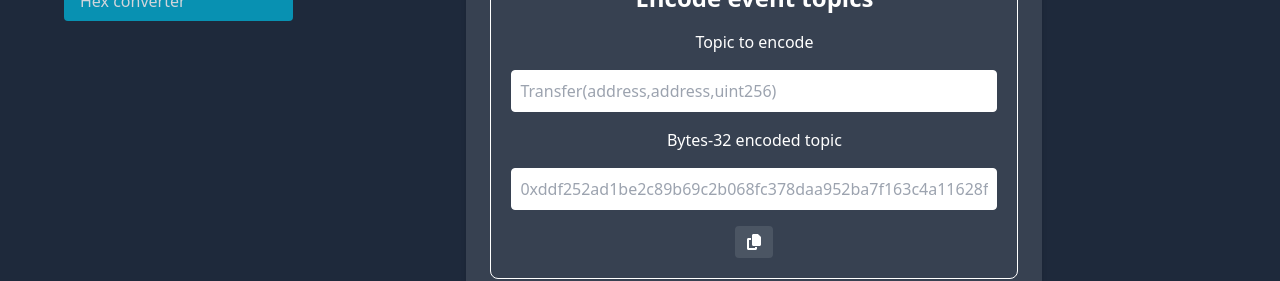
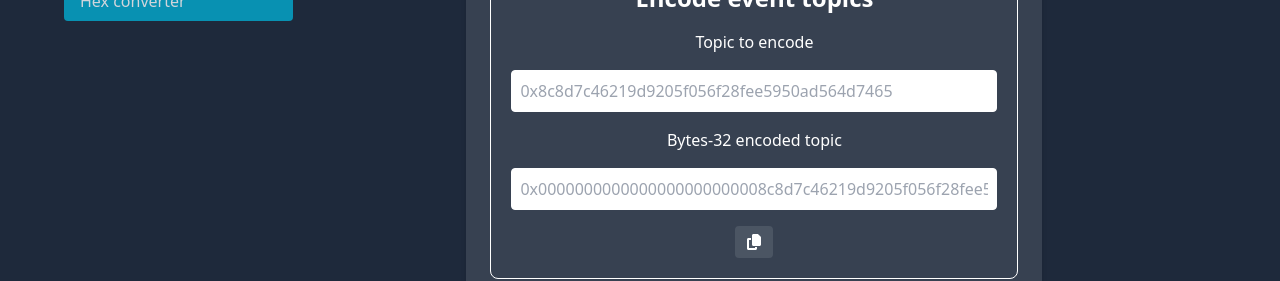
Before and after one commit to chainstacklabs/evm-knife, a Next.js app: page / in a window 1280 px wide. Shown: the part 637-918 px from the top of the page. Built offline with nearby package versions, Linux system fonts and the light colour scheme.

Commit message:
Fix topics encoder

```diff
--- a/src/components/Converter.jsx
+++ b/src/components/Converter.jsx
@@ -11,7 +11,12 @@ const Converter = () => {
   const [inputValues, setInputValues] = useState(["", "", ""]);
   const [outputValues, setOutputValues] = useState(["", "", ""]);
   const [showNotification, setShowNotification] = useState(false);
-  let [conversionDirection, setConversionDirection] = useState("decimalToHex");
+  const [conversionDirection, setConversionDirection] = useState("decimalToHex");
+
+  // State variablle for the second tool for each element
+  const [inputValues2, setInputValues2] = useState(["", "", ""]);
+  const [outputValues2, setOutputValues2] = useState(["", "", ""]);
+
 
   // Copy notification function
 const showCopyNotification = () => {
@@ -40,6 +45,12 @@ const encodeEvent = (event) => {
   return keccakHash || ""; // Return the keccakHash or an empty string
 };
 
+const encodeTopic = async (topic) => {
+  const encodedParameter = Web3.utils.padLeft(topic, 64); // 64 characters = 32 bytes encoding
+  return encodedParameter;
+}
+
+// Functions to encode solidity functions and parameters
 const encodeFunction = async (func) => {
   const hashedFunction = Web3.utils.keccak256(func);
   if (hashedFunction) {
@@ -110,6 +121,28 @@ const hexToDecimal = (hexNumber) => {
     );
   };
 
+  // New function to handle input change for the second section
+  const handleSecondInputChange = async (event) => {
+    const inputValue = event.target.value;
+    setInputValues2(
+      inputValues2.map((v, i) => (i === currentElement ? inputValue : v))
+    );
+
+    if (inputValue === "") {
+      setOutputValues2(
+        outputValues2.map((v, i) => (i === currentElement ? [""] : v))
+      );
+      return;
+    }
+
+    const outputValue = await encodeTopic(inputValue);
+
+    setOutputValues2(
+      outputValues2.map((v, i) => (i === currentElement ? outputValue : v))
+    );
+  };
+
+
   const elements = [
     <div
       key="element-1"
@@ -153,9 +186,9 @@ const hexToDecimal = (hexNumber) => {
       <h3 className="mb-4">Topic to encode</h3>
       <input
         type="text"
-        value={inputValues[currentElement]}
-        onChange={handleInputChange}
-        placeholder={"Transfer(address,address,uint256)"}
+        value={inputValues2[currentElement]}
+        onChange={handleSecondInputChange}
+        placeholder={"0x8c8d7c46219d9205f056f28fee5950ad564d7465"}
         className="bg-white text-black p-2 rounded border border-white w-full sm:w-1/2 md:w-full"
       />
       <div className="flex flex-col items-center w-full sm:w-1/2 md:w-full">
@@ -163,15 +196,15 @@ const hexToDecimal = (hexNumber) => {
         <input
           className="bg-white text-black p-2 rounded border border-white w-full"
           type="text"
-          value={outputValues[currentElement]}
+          value={outputValues2[currentElement]}
           placeholder={
-            "0xddf252ad1be2c89b69c2b068fc378daa952ba7f163c4a11628f55a4df523b3ef"
+            "0x0000000000000000000000008c8d7c46219d9205f056f28fee5950ad564d7465"
           }
           readOnly
         />
         <button
           onClick={() => {
-            navigator.clipboard.writeText(outputValues[currentElement]);
+            navigator.clipboard.writeText(outputValues2[currentElement]);
             showCopyNotification();
           }}
           className="bg-gray-600 text-white px-3 py-1 rounded mt-4 hover:bg-teal-900"
```
